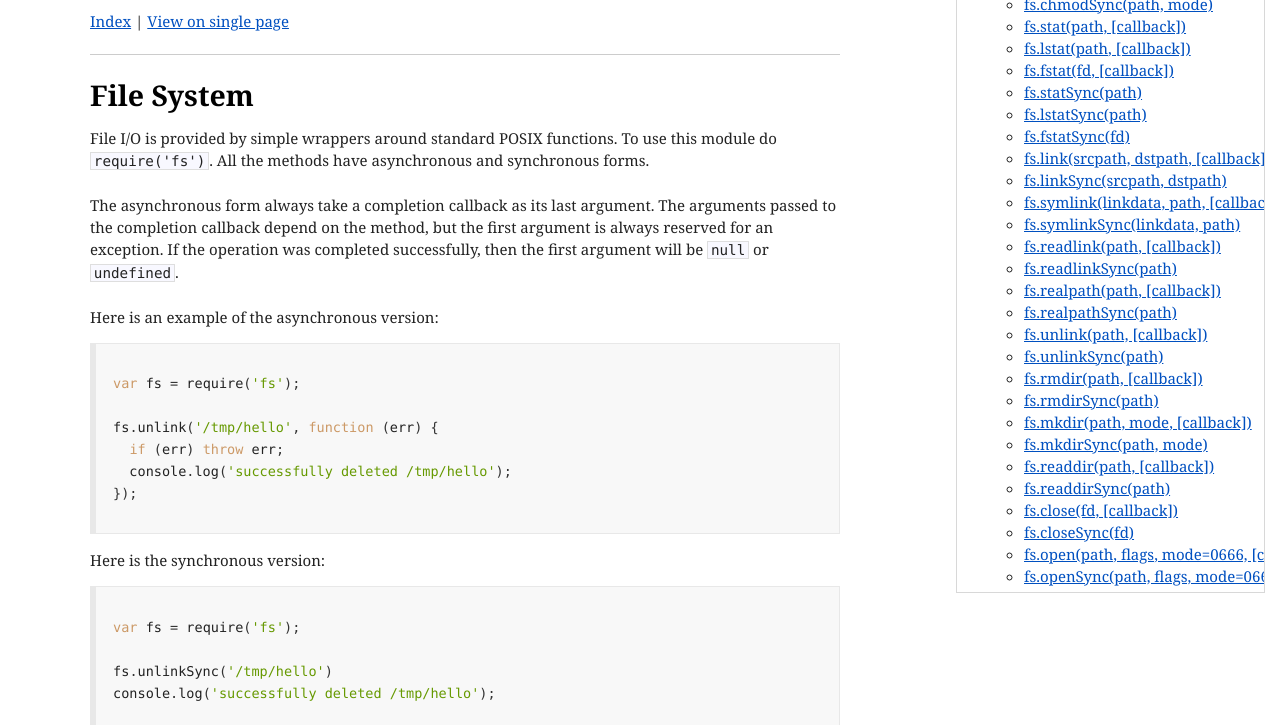
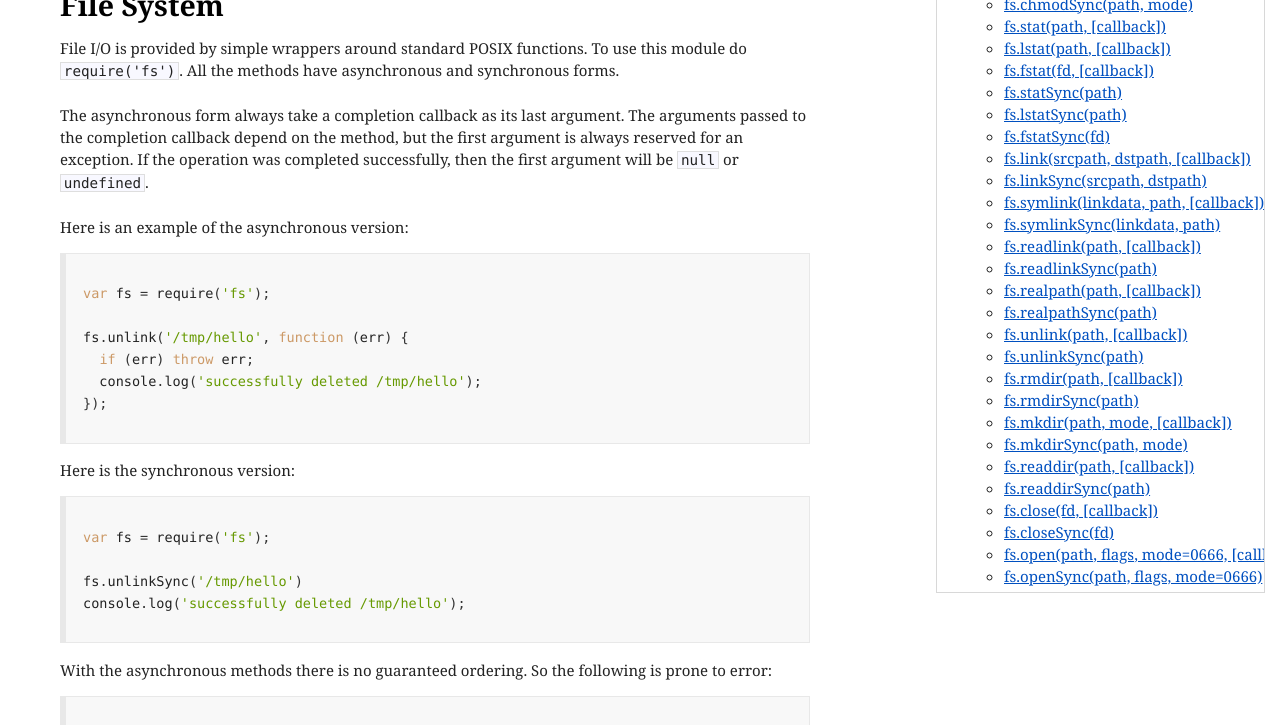
Before and after one commit to networkimprov/networkimprov.github.io, a plain HTML site: page node-doc-api/fs.html in a window 1280 px wide. Shown: the part 184-909 px from the top of the page. Drawn offline with Linux system fonts and the light colour scheme.

Commit message:
api folder

```diff
--- a/node-doc-api/assets/style.css
+++ b/node-doc-api/assets/style.css
@@ -168,7 +168,8 @@ code.pre {
 
 #container {
   position: relative;
-  padding: 6em;
+  margin-left: 4em;
+  width: 65%;
   max-width: 50em;
   text-align: left;
 }
@@ -194,7 +195,8 @@ hr {
   position:fixed;
   top: 0;
   right: 0;
-  width: 20em;
+  width: 25%;
+  max-width: 24em;
   height: 95%;
   margin: 1em;
   border: 1px solid #d8d8d8;
```
